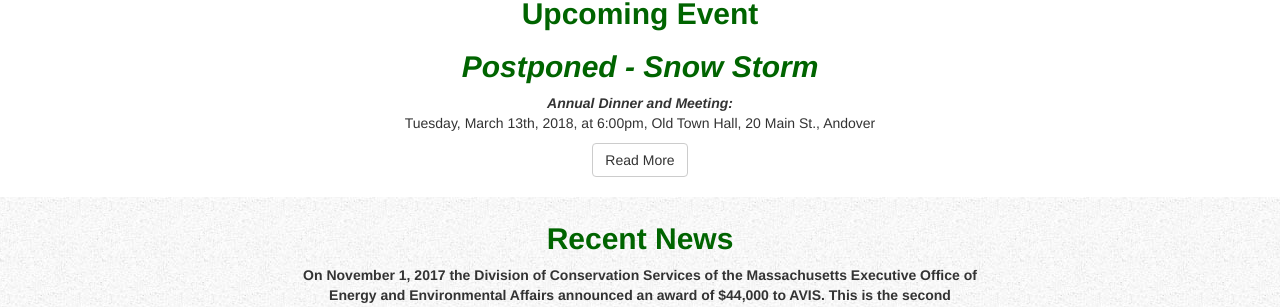
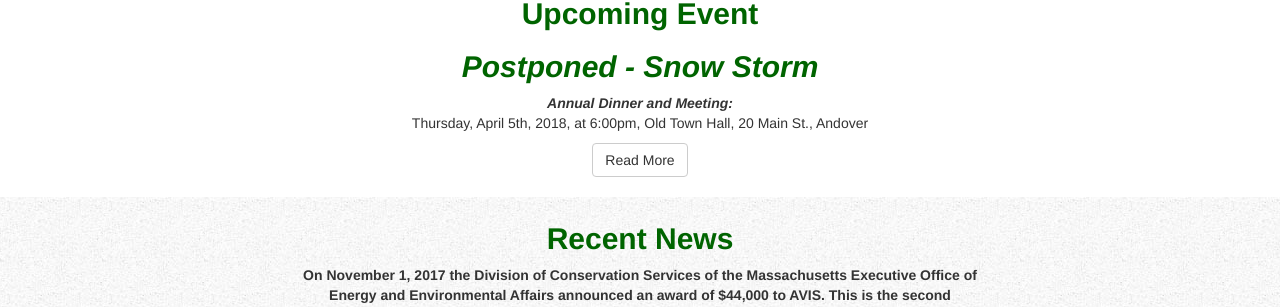
Before and after one commit to avisandover/avis-website, a Jekyll site: the page built from index.html, in a window 1280 px wide and 900 px high, scrolled down 404 px. Shown: the part 145-452 px from the top of the window. Built offline with Jekyll 4.4.1, drawn with Linux system fonts in a browser that asks for light colours.

Commit message:
Rescheduled Annual Meeting

```diff
--- a/index.html
+++ b/index.html
@@ -24,7 +24,7 @@ title: AVIS - Homepage
           <h2>Upcoming Event</h2>
           <h2><em>Postponed - Snow Storm</em></h2>
           <strong><font><em>Annual Dinner and Meeting:</em></font></strong>
-          <p>Tuesday, March 13th, 2018, at 6:00pm, Old Town Hall, 20 Main St., Andover</p>
+          <p>Thursday, April 5th, 2018, at 6:00pm, Old Town Hall, 20 Main St., Andover</p>
           <div>
             <a href="/events.html" class="btn btn-default">Read More</a>
           </div>
```
